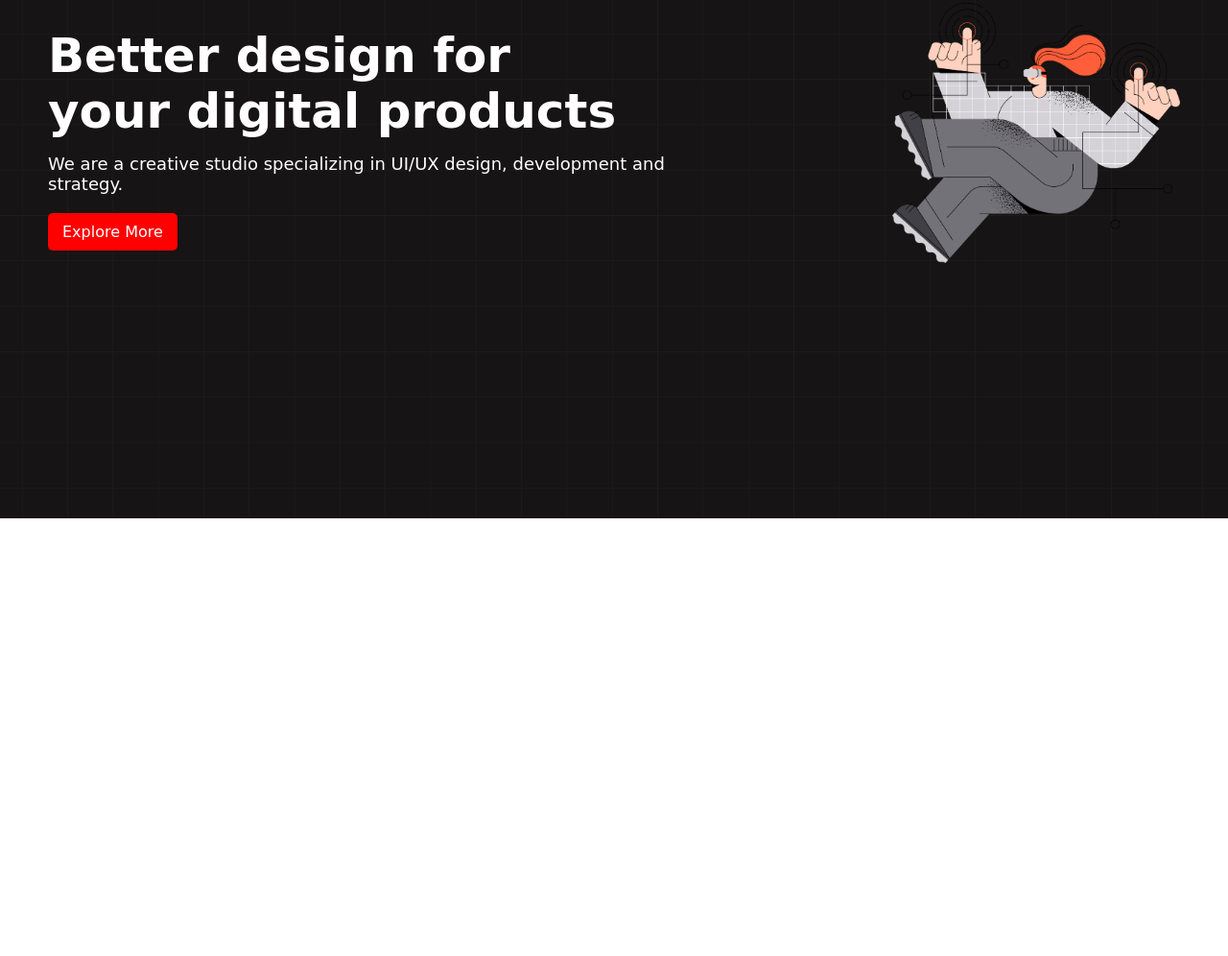
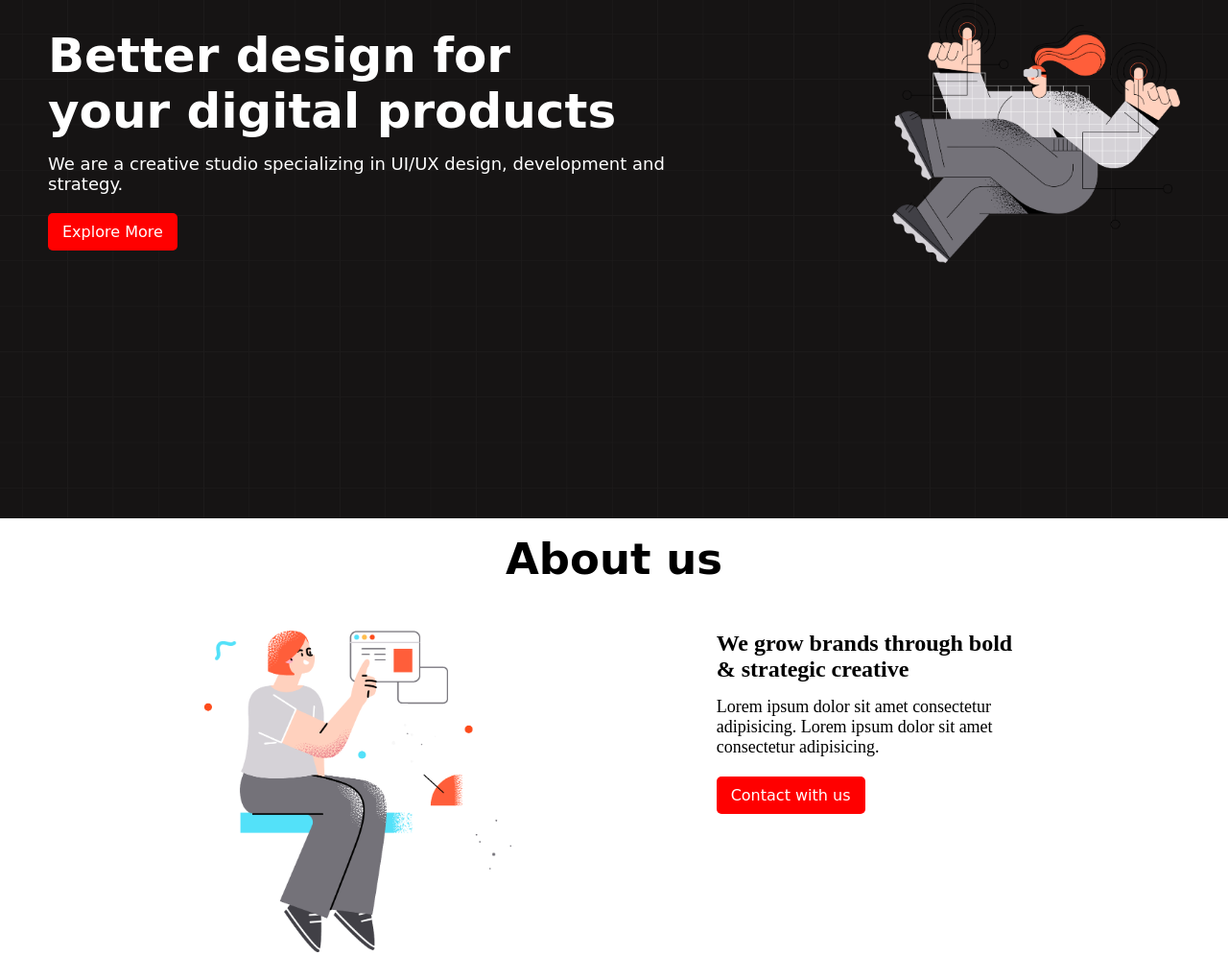
Before and after one commit to proazad/conceptual-task-project-01, a plain HTML site: page index.html in a window 1280 px wide. Shown: the part 323-1319 px from the top of the page at 96% size. Before the commit the page ends 863 px from the top, so only its background shows below. Drawn offline with Linux system fonts and the light colour scheme.

Commit message:
Add About us Section

```diff
--- a/index.html
+++ b/index.html
@@ -33,13 +33,34 @@
                 <div class="banner-left">
                     <h2 class="banner-heading">Better design for <br>
                         your digital products</h2>
-                    <p class="banner-description">We are a creative studio specializing in UI/UX design, development and strategy.</p>
+                    <p class="banner-description">We are a creative studio specializing in UI/UX design, development and
+                        strategy.</p>
                     <a href="#">Explore More</a>
                 </div>
                 <div class="banner-right">
                     <img src="./images/banner.png" alt="" class="banner-img">
                 </div>
             </div>
+
+            <!-- About us Section Start From Here  -->
+            <div class="about-section" id="about">
+                <div class="about-title">
+                    <h2>About us</h2>
+                </div>
+                <div class="about-content">
+                    <div class="about-left">
+                        <img src="./images/section.png" alt="" class="about-img">
+                    </div>
+                    <div class="about-right">
+                        <h2 class="about-heading">We grow brands through
+                            bold & strategic creative</h2>
+                        <p class="about-description">Lorem ipsum dolor sit amet consectetur adipisicing.
+                            Lorem ipsum dolor sit amet consectetur adipisicing.</p>
+                        <a href="#">Contact with us</a>
+                    </div>
+                </div>
+            </div>
+            <!-- About us Section Start End Here  -->
         </div>
     </div>
 </body>
--- a/styles/style.css
+++ b/styles/style.css
@@ -59,6 +59,7 @@ nav li a:hover {
 }
 
 /* Header Section Styles End Here  */
+
 /* Banner Section Styles Start Here  */
 div.banner-section {
     display: flex;
@@ -119,3 +120,63 @@ div.banner-section>div.banner-right>img.banner-img {
     max-width: 300px;
     height: auto;
 }
+
+/* About us Section Styles Start Here  */
+
+div.about-section {
+    display: flex;
+    flex-wrap: wrap;
+    flex-direction: column;
+    justify-content: space-around;
+}
+.about-title{
+    font-size: 30px;
+    text-align: center;
+    padding: 1rem 0;
+    margin-bottom: 2rem;
+}
+.about-title h2 {
+    font-family: cursive;
+}
+.about-content{
+    display: flex;
+    flex-direction: row;
+    flex-wrap: nowrap;
+    justify-content: space-evenly;
+
+}
+.about-left{
+    flex-basis: 25%;
+}
+.about-left img{
+    max-width: 100%;
+    height: auto;
+}
+.about-right{
+    flex-basis: 25%;
+}
+.about-heading{
+    margin-bottom: 15px;
+}
+div.about-section div.about-right p.about-description {
+    font-size: 18px;
+    margin-bottom: 30px;
+}
+
+div.about-section div.about-right a {
+    text-decoration: none;
+    background-color: red;
+    padding: 10px 15px;
+    color: white;
+    border-radius: 5px;
+    font-family: cursive;
+    transition-property: all;
+    transition-duration: .35s;
+    transition-timing-function: linear;
+}
+
+div.about-section div.about-right a:hover {
+    background-color: rgb(0, 13, 202);
+    color: white;
+    text-decoration: underline;
+}
```
